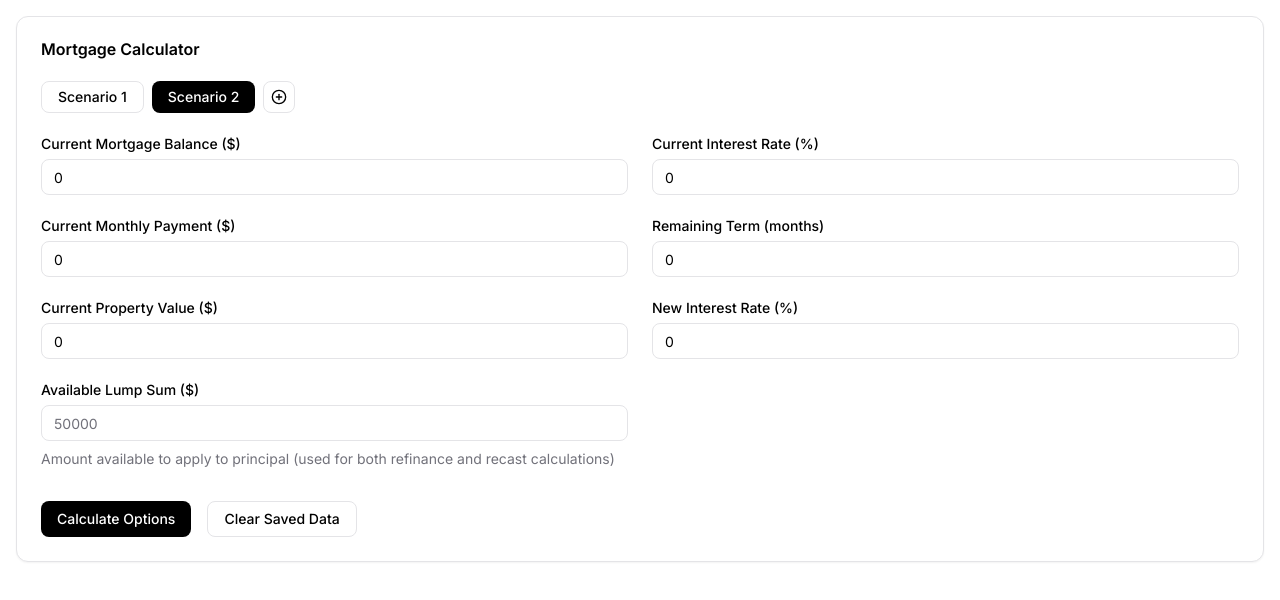
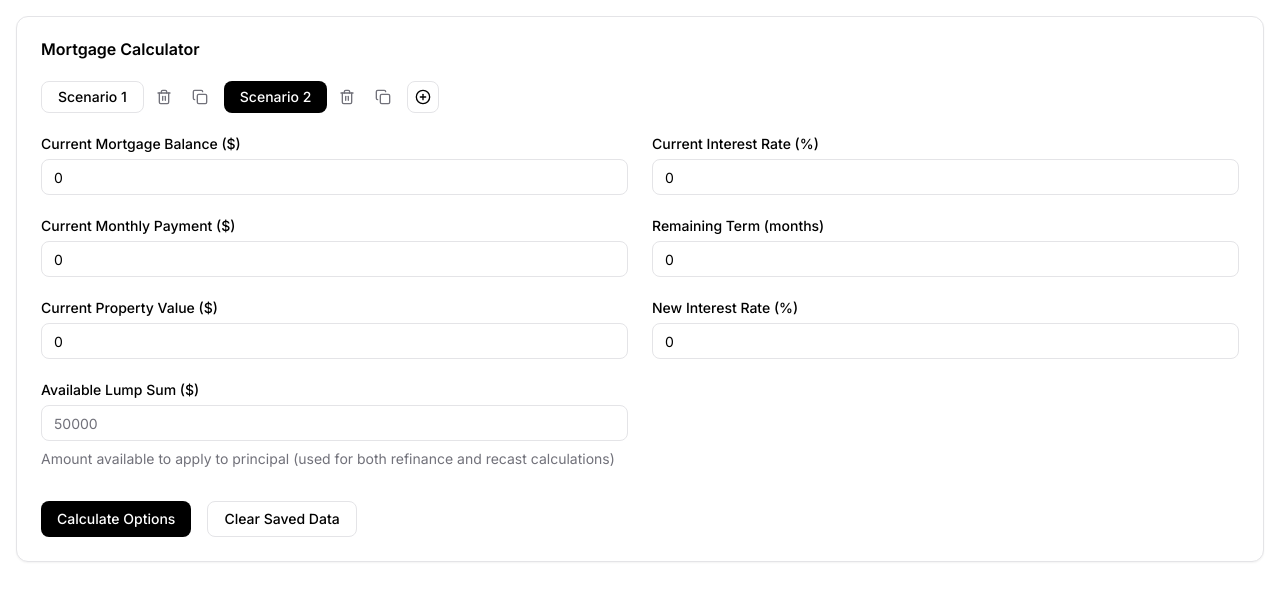
Before and after one commit to inerte/investment-property, a Next.js app: page / in a window 1280 px wide. Both pictures are taken after a click on the button 165 px from the left and 97 px from the top of the page. Shown: the top 600 px of the page. Built offline with nearby package versions, Linux system fonts and the light colour scheme.

Commit message:
Vibe coding

```diff
--- a/src/components/MortgageCalculator.tsx
+++ b/src/components/MortgageCalculator.tsx
@@ -182,15 +182,45 @@ export function MortgageCalculator() {
     }
   }, [scenarios, isLoading]);
 
-  const handleScenarioAdd = () => {
+  const handleScenarioAdd = (cloneFrom?: string) => {
+    const baseData = cloneFrom
+      ? scenarios.find((s) => s.id === cloneFrom)?.data || form.getValues()
+      : {
+          currentBalance: 0,
+          currentRate: 0,
+          monthlyPayment: 0,
+          remainingTerm: 0,
+          propertyValue: 0,
+          newRate: 0,
+          lumpSum: 0,
+        };
+
     const newScenario: Scenario = {
       id: uuidv4(),
       name: `Scenario ${scenarios.length + 1}`,
-      data: form.getValues(),
+      data: baseData,
     };
-    setScenarios([...scenarios, newScenario]);
+
+    // Save current scenario before switching
+    const updatedScenarios = scenarios.map((s) =>
+      s.id === activeScenarioId ? { ...s, data: form.getValues() } : s
+    );
+
+    setScenarios([...updatedScenarios, newScenario]);
     setActiveScenarioId(newScenario.id);
     form.reset(newScenario.data);
+  };
+
+  const handleScenarioDelete = (id: string) => {
+    const updatedScenarios = scenarios.filter((s) => s.id !== id);
+    setScenarios(updatedScenarios);
+
+    if (id === activeScenarioId) {
+      const newActiveScenario = updatedScenarios[0];
+      setActiveScenarioId(newActiveScenario.id);
+      form.reset(newActiveScenario.data);
+      calculateMortgageOptions(newActiveScenario.data);
+    }
   };
 
   const handleScenarioChange = (id: string) => {
@@ -216,12 +246,28 @@ export function MortgageCalculator() {
   };
 
   function calculateMortgageOptions(values: FormSchema) {
+    // Add validation to prevent calculation with invalid values
+    if (
+      !values.currentBalance ||
+      !values.currentRate ||
+      !values.remainingTerm
+    ) {
+      setResults(null);
+      return;
+    }
+
     // Calculate current mortgage details
     const currentMonthlyPayment = calculateMonthlyPayment({
       principal: values.currentBalance,
       annualRate: values.currentRate,
       termMonths: values.remainingTerm,
     });
+
+    // Update the form with the calculated monthly payment if it's not set
+    if (!values.monthlyPayment) {
+      form.setValue("monthlyPayment", currentMonthlyPayment);
+      values.monthlyPayment = currentMonthlyPayment;
+    }
 
     const currentTotalInterest = calculateTotalInterest({
       principal: values.currentBalance,
@@ -328,6 +374,7 @@ export function MortgageCalculator() {
             onScenarioChange={handleScenarioChange}
             onScenarioAdd={handleScenarioAdd}
             onScenarioRename={handleScenarioRename}
+            onScenarioDelete={handleScenarioDelete}
           />
           <Form {...form}>
             <form
--- a/src/components/ScenarioTabs.tsx
+++ b/src/components/ScenarioTabs.tsx
@@ -3,7 +3,7 @@
 import { useState } from "react";
 import { Button } from "@/components/ui/button";
 import { Input } from "@/components/ui/input";
-import { PlusCircle } from "lucide-react";
+import { PlusCircle, Trash2, Copy } from "lucide-react";
 
 // Import the form schema type from MortgageCalculator
 import type { FormSchema } from "./MortgageCalculator";
@@ -18,8 +18,9 @@ interface ScenarioTabsProps {
   scenarios: Scenario[];
   activeScenario: string;
   onScenarioChange: (id: string) => void;
-  onScenarioAdd: () => void;
+  onScenarioAdd: (cloneFrom?: string) => void;
   onScenarioRename: (id: string, newName: string) => void;
+  onScenarioDelete: (id: string) => void;
 }
 
 export function ScenarioTabs({
@@ -28,6 +29,7 @@ export function ScenarioTabs({
   onScenarioChange,
   onScenarioAdd,
   onScenarioRename,
+  onScenarioDelete,
 }: ScenarioTabsProps) {
   const [editingId, setEditingId] = useState<string | null>(null);
   const [editingName, setEditingName] = useState("");
@@ -44,10 +46,19 @@ export function ScenarioTabs({
     }
   };
 
+  const handleDelete = (id: string) => {
+    if (scenarios.length > 1) {
+      onScenarioDelete(id);
+    }
+  };
+
   return (
     <div className="flex items-center space-x-2 mb-4 overflow-x-auto pb-2">
       {scenarios.map((scenario) => (
-        <div key={scenario.id} className="flex-shrink-0">
+        <div
+          key={scenario.id}
+          className="flex-shrink-0 flex items-center space-x-1"
+        >
           {editingId === scenario.id ? (
             <div className="flex items-center space-x-1">
               <Input
@@ -63,6 +74,7 @@ export function ScenarioTabs({
               />
             </div>
           ) : (
+            <>
               <Button
                 variant={activeScenario === scenario.id ? "default" : "outline"}
                 className="h-8"
@@ -71,6 +83,25 @@ export function ScenarioTabs({
               >
                 {scenario.name}
               </Button>
+              {scenarios.length > 1 && (
+                <Button
+                  variant="ghost"
+                  size="icon"
+                  className="h-8 w-8 text-muted-foreground hover:text-destructive"
+                  onClick={() => handleDelete(scenario.id)}
+                >
+                  <Trash2 className="h-4 w-4" />
+                </Button>
+              )}
+              <Button
+                variant="ghost"
+                size="icon"
+                className="h-8 w-8 text-muted-foreground hover:text-primary"
+                onClick={() => onScenarioAdd(scenario.id)}
+              >
+                <Copy className="h-4 w-4" />
+              </Button>
+            </>
           )}
         </div>
       ))}
@@ -78,7 +109,7 @@ export function ScenarioTabs({
         variant="outline"
         size="icon"
         className="h-8 w-8"
-        onClick={onScenarioAdd}
+        onClick={() => onScenarioAdd()}
       >
         <PlusCircle className="h-4 w-4" />
       </Button>
```
Lines whose indentation alone changed are shown as unchanged.
